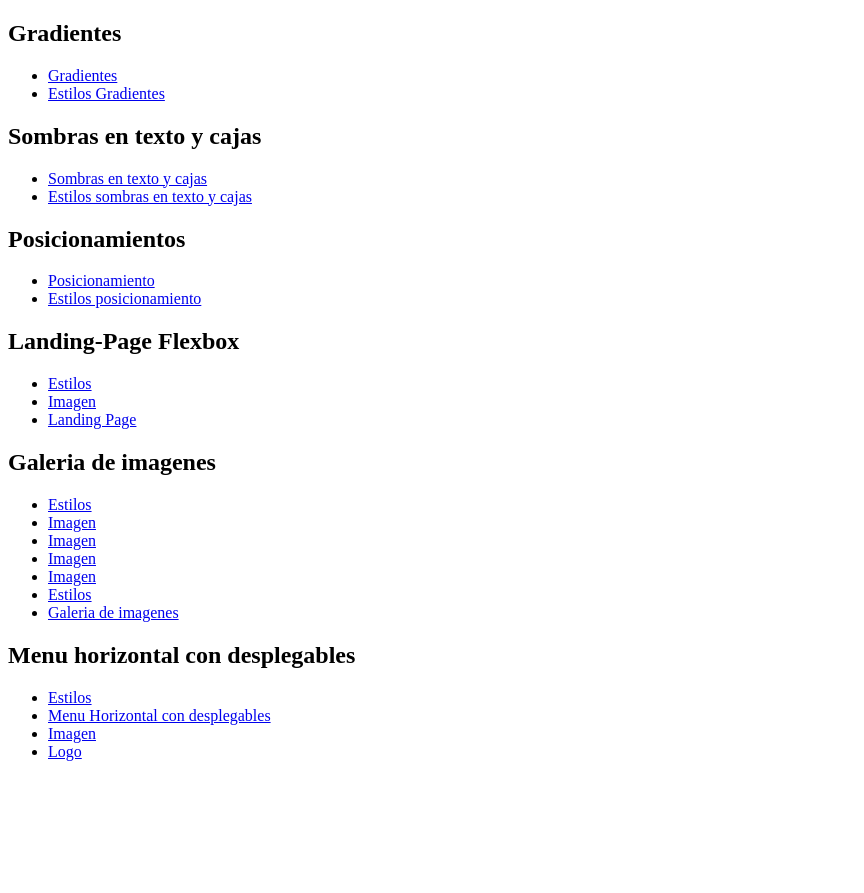
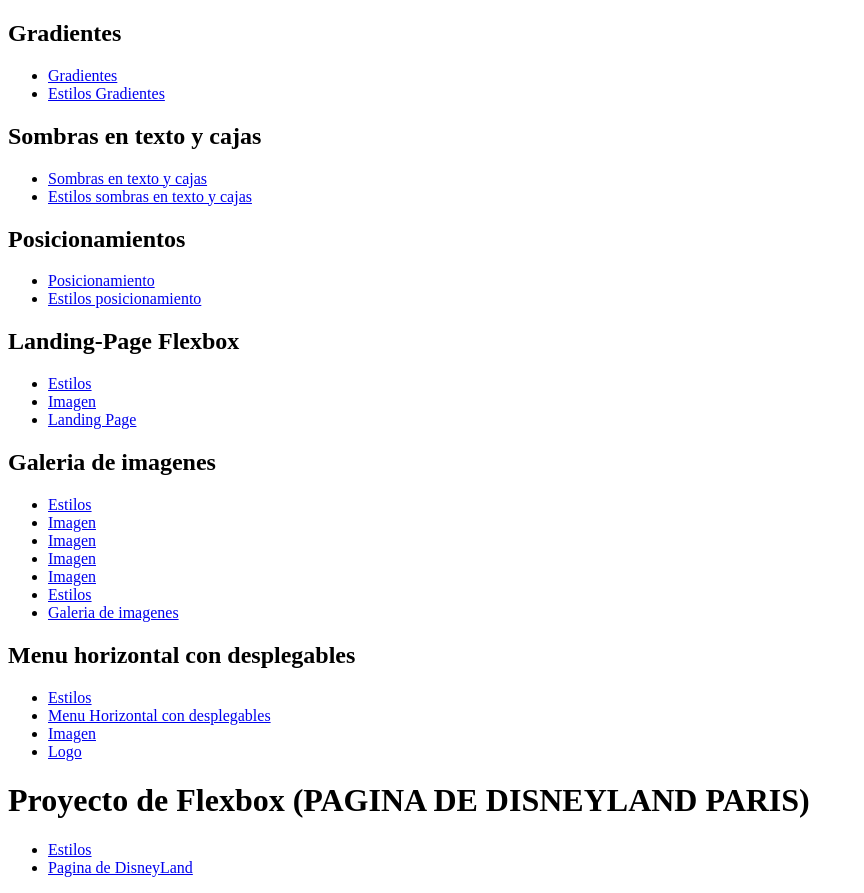
Before and after one commit to andresop11/Dise-o-Interfaces, a plain HTML site: page index.html in a window 1280 px wide. Shown: the whole page, without its empty margins (0-864 px from the left). Before the commit the page ends 800 px from the top, so only its background shows below. Drawn offline with Linux system fonts and the light colour scheme.

Commit message:
Update index.html

```diff
--- a/index.html
+++ b/index.html
@@ -51,5 +51,11 @@
         <li><a href="Menu_horizontal_desplegables/assets/img/alhambra.jpg">Imagen</a></li>
          <li><a href="Menu_horizontal_desplegables/assets/img/Captura.PNG">Logo</a></li>
     </ul>
+
+    <h1>Proyecto de Flexbox (PAGINA DE DISNEYLAND PARIS)</h1>
+    <ul>
+        <li><a href="Proyecto_flexbox/estilos.css">Estilos</a></li>
+        <li><a href="Proyecto_flexbox/disneyland.html">Pagina de DisneyLand</a></li>
+    </ul>
 </body>
 </html>
```
